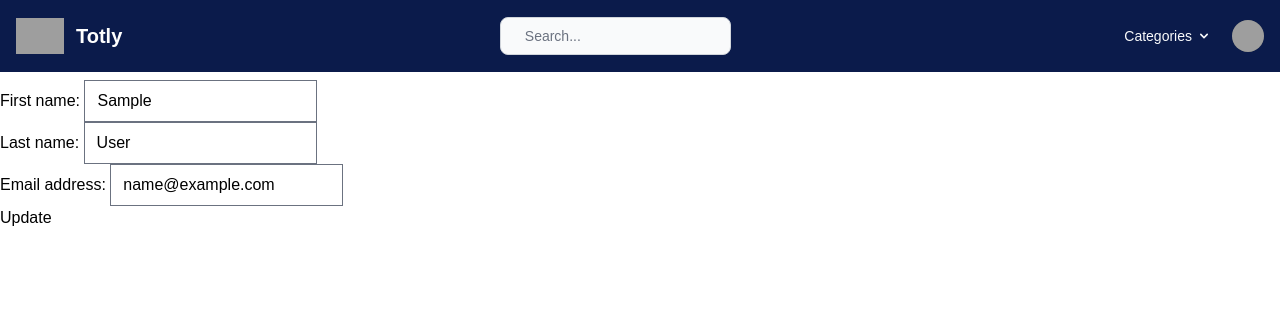
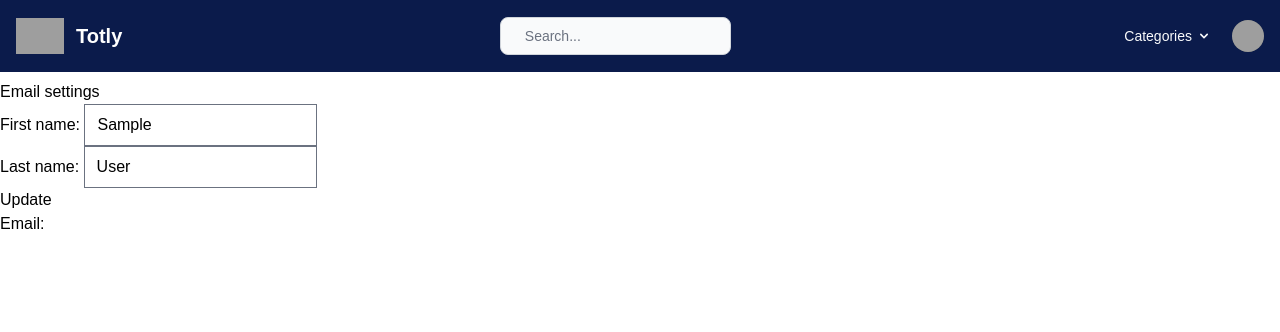
Before and after one commit to hengage/totly, a Django app: a page that uses apps/users/templates/account/update_user.html in a window 1280 px wide. Shown: the top 332 px of the page. Run offline with Django 4.2, Linux system fonts and the light colour scheme; a user stored in the database is signed in; tables that the repository leaves empty hold one stand-in row (values such as "Sample post"); style sheets or scripts are compiled from the project's sources; grey boxes are pictures that could not be loaded.

Commit message:
Email settings

```diff
--- a/apps/users/forms.py
+++ b/apps/users/forms.py
@@ -42,4 +42,4 @@ class CustomUserCreationForm(UserCreationForm):
 class UpdateUserForm(forms.ModelForm):
     class Meta:
         model  = CustomUser
-        fields = ['first_name', 'last_name', 'email']
+        fields = ['first_name', 'last_name',]
--- a/apps/users/templates/account/update_user.html
+++ b/apps/users/templates/account/update_user.html
@@ -14,13 +14,23 @@
     </ul>
   {% endif %}
 
+  <a href="{% url 'account_email' %}">Email settings</a>
+
 <form method="post">
     {% csrf_token %}
 
     {{ form.as_p }}
 
     <button type="submit">Update</button>
+
 </form>
+
+
+Email:
+{% for email_address in email_addresses %}
+    {{ email_address.email }}
+{% endfor %}
+
 </div>
 
 {% endblock content %}
--- a/apps/users/views.py
+++ b/apps/users/views.py
@@ -3,6 +3,8 @@ from django.urls import reverse
 from django.contrib.auth import get_user_model
 from django.contrib.auth.mixins import UserPassesTestMixin
 from django.contrib.messages.views import SuccessMessageMixin
+from allauth.account.models import EmailAddress
+
 
 from allauth.account.views import LoginView, SignupView
 
@@ -31,9 +33,17 @@ class UpdateUserView(
     template_name = 'account/update_user.html'
     success_message = 'Hello %(first_name)s Details changed successfully!'
 
+
     def get_success_url(self):
         return reverse('update_user', kwargs={'slug': self.get_object().slug})
 
     def test_func(self):
         obj = self.get_object()
         return obj == self.request.user
+
+
+    def get_context_data(self, **kwargs):
+        context = super().get_context_data(**kwargs)
+        email_addresses = EmailAddress.objects.filter(user=self.request.user)
+        context['email_addresses'] = email_addresses
+        return context
```
